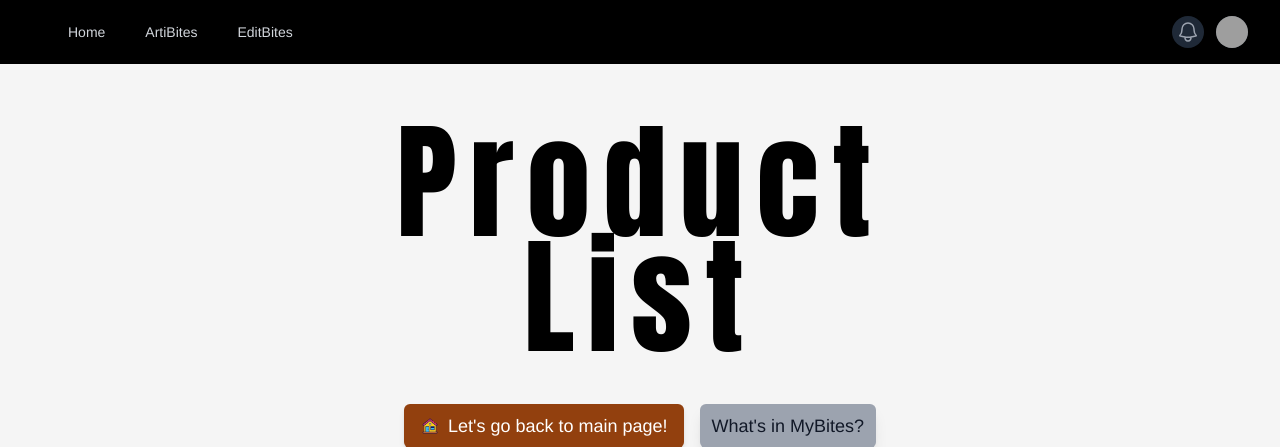
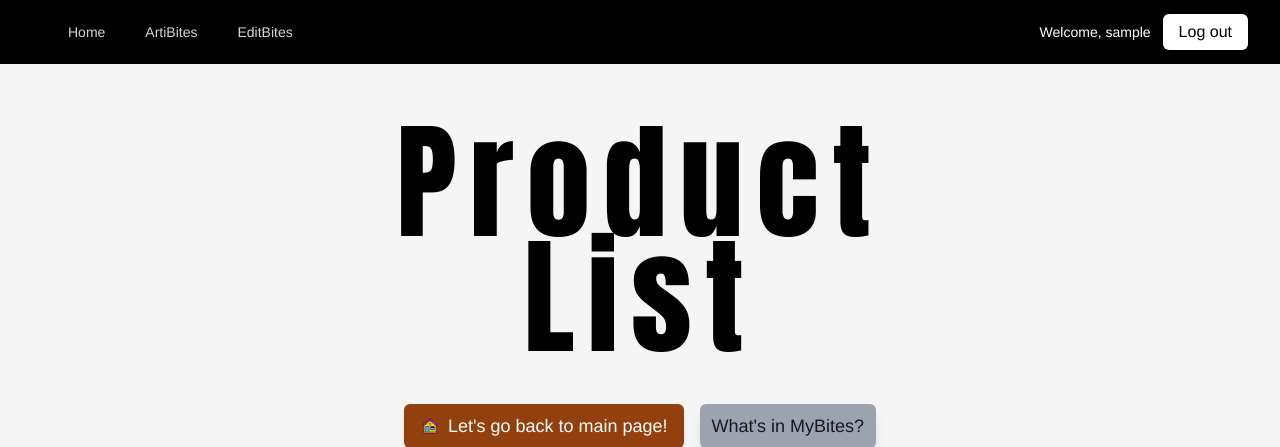
Before and after one commit to bang-bingung-bang/BiteTracker-web, a Django app: page /mybites/products/ in a window 1280 px wide. Shown: the top 447 px of the page. Run offline with Django 5.2, Linux system fonts and the light colour scheme; the visitor is signed in with stand-in values (Sample User, id 1); data that the repository does not hold is empty; some libraries are stand-ins or nearby versions; grey boxes are pictures that could not be loaded.

Commit message:
login logout button

```diff
--- a/templates/navbar.html
+++ b/templates/navbar.html
@@ -58,32 +58,22 @@
           </div>
         </div>
         <div class="absolute inset-y-0 right-0 flex items-center pr-2 sm:static sm:inset-auto sm:ml-6 sm:pr-0">
-          <button type="button" class="relative rounded-full bg-gray-800 p-1 text-gray-400 hover:text-white focus:outline-none focus:ring-2 focus:ring-white focus:ring-offset-2 focus:ring-offset-gray-800">
-            <span class="absolute -inset-1.5"></span>
-            <span class="sr-only">View notifications</span>
-            <svg class="h-6 w-6" fill="none" viewBox="0 0 24 24" stroke-width="1.5" stroke="currentColor" aria-hidden="true" data-slot="icon">
-              <path stroke-linecap="round" stroke-linejoin="round" d="M14.857 17.082a23.848 23.848 0 0 0 5.454-1.31A8.967 8.967 0 0 1 18 9.75V9A6 6 0 0 0 6 9v.75a8.967 8.967 0 0 1-2.312 6.022c1.733.64 3.56 1.085 5.455 1.31m5.714 0a24.255 24.255 0 0 1-5.714 0m5.714 0a3 3 0 1 1-5.714 0" />
-            </svg>
-          </button>
+          {% if user.is_authenticated %}
+            <span class="ml-3 text-sm" style="color: white;">Welcome, {{ user.username }}</span>
+          {% endif %}
 
-          <!-- Profile dropdown -->
           <div class="relative ml-3">
-            <div>
-              <button type="button" class="relative flex rounded-full bg-gray-800 text-sm focus:outline-none focus:ring-2 focus:ring-white focus:ring-offset-2 focus:ring-offset-gray-800" id="user-menu-button" aria-expanded="false" aria-haspopup="true">
-                <span class="absolute -inset-1.5"></span>
-                <span class="sr-only">Open user menu</span>
-                <img class="h-8 w-8 rounded-full" src="https://images.unsplash.com/photo-1472099645785-5658abf4ff4e?ixlib=rb-1.2.1&ixid=eyJhcHBfaWQiOjEyMDd9&auto=format&fit=facearea&facepad=2&w=256&h=256&q=80" alt="">
-              </button>
-            </div>
-
-            <div id="user-menu" class="hidden absolute right-0 z-10 mt-2 w-48 origin-top-right rounded-md bg-white py-1 shadow-lg ring-1 ring-black ring-opacity-5 focus:outline-none" role="menu" aria-orientation="vertical" aria-labelledby="user-menu-button" tabindex="-1">
-              {% if user.is_authenticated %}
-                <a href="#" class="block px-4 py-2 text-sm text-gray-700" role="menuitem" tabindex="-1" id="user-menu-item-0">Your Profile</a>
-                <a href="/logout" class="block px-4 py-2 text-sm text-gray-700" role="menuitem" tabindex="-1" id="user-menu-item-1">Sign out</a>
-              {% else %}
-                <a href="/login" class="block px-4 py-2 text-sm text-gray-700" role="menuitem" tabindex="-1" id="user-menu-item-0">Sign in</a>
-              {% endif %}
-            </div>
+            {% if user.is_authenticated %}
+              <a href="/logout"
+                style="background-color: #FFFFFF; color: #000000; border-radius: 0.375rem; padding: 0.4rem 1rem; display: inline-block; text-align: center; text-decoration: none; transition: transform 0.3s ease, background-color 0.3s ease;"
+                onmouseover="this.style.backgroundColor='#F5F5F5'; this.style.transform='translateY(-3px)';"
+                onmouseout="this.style.backgroundColor='#FFFFFF'; this.style.transform='translateY(0)';">Log out</a>
+            {% else %}
+              <a href="/login"
+                style="background-color: #FFFFFF; color: #000000; border-radius: 0.375rem; padding: 0.4rem 1rem; display: inline-block; text-align: center; text-decoration: none; transition: transform 0.3s ease, background-color 0.3s ease;"
+                onmouseover="this.style.backgroundColor='#F5F5F5'; this.style.transform='translateY(-3px)';"
+                onmouseout="this.style.backgroundColor='#FFFFFF'; this.style.transform='translateY(0)';">Log in</a>
+            {% endif %}
           </div>
         </div>
       </div>
```
